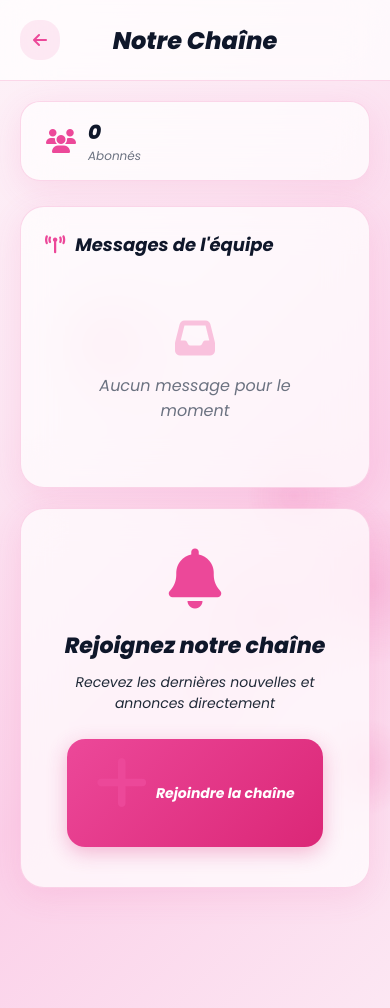
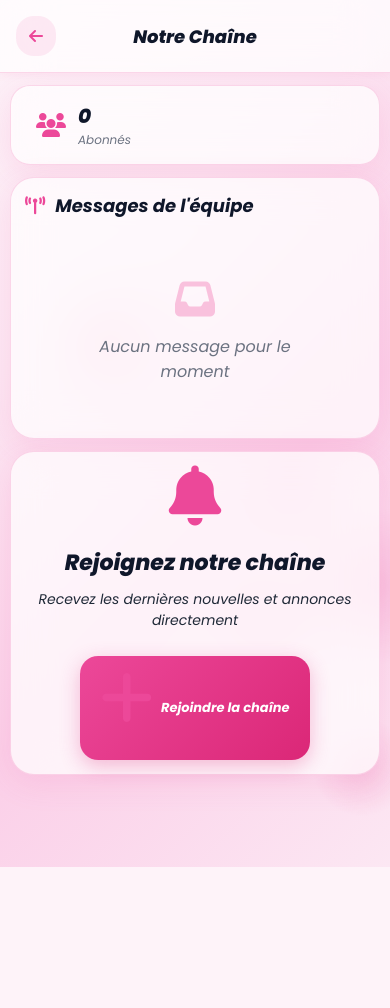
Before and after one commit to fredogary7-rgb/e, a Flask app: page /chaine in a window 390 px wide. After the commit the page ends 867 px from the top, so only its background shows below. Run offline with Flask 3, Linux system fonts and the light colour scheme; data that the repository does not hold is empty.

Commit message:
fix: redirection notification push canal vers /chaine + corrections glissement chaine.html

```diff
--- a/templates/admin_canal.html
+++ b/templates/admin_canal.html
@@ -398,7 +398,7 @@ document.getElementById('sendForm').addEventListener('submit', async function(e)
                 await fetch('/api/push/send-all', {
                     method: 'POST',
                     headers: { 'Content-Type': 'application/json' },
-                    body: JSON.stringify({ title: pushTitle, body: pushBody, tag: 'canal-msg' })
+                    body: JSON.stringify({ title: pushTitle, body: pushBody, tag: 'canal-msg', url: '/chaine' })
                 });
             } catch(e) { console.log('Push non envoyé, mais message OK'); }
 
@@ -425,7 +425,7 @@ async function sendPush() {
         const resp = await fetch('/api/push/send-all', {
             method: 'POST',
             headers: { 'Content-Type': 'application/json' },
-            body: JSON.stringify({ title, body, tag: 'canal-msg' })
+            body: JSON.stringify({ title, body, tag: 'canal-msg', url: '/chaine' })
         });
         if (resp.ok) {
             toast('Notification push envoyée à tous !');
--- a/templates/chaine.html
+++ b/templates/chaine.html
@@ -10,6 +10,11 @@
     <style>
         /* RESET & BASE */
         * { margin:0; padding:0; box-sizing:border-box; font-family:'Poppins',sans-serif; }
+
+        html {
+            scroll-behavior: smooth;
+            scroll-padding-top: 80px;
+        }
 
         :root {
             --bg: linear-gradient(135deg, #fdf2f8 0%, #fce7f3 30%, #fbcfe8 60%, #fce7f3 100%);
@@ -38,11 +43,12 @@
             color: var(--text);
             position: relative;
             overflow-x: hidden;
+            -webkit-overflow-scrolling: touch;
         }
 
         /* PARTICULES */
         .bg-particles { position:fixed; inset:0; z-index:0; pointer-events:none; overflow:hidden; }
-        .particle { position:absolute; border-radius:50%; background:radial-gradient(circle,rgba(236,72,153,0.18),transparent 70%); animation:floatUp linear infinite; }
+        .particle { position:absolute; border-radius:50%; background:radial-gradient(circle,rgba(236,72,153,0.18),transparent 70%); animation:floatUp linear infinite; will-change: transform; }
         .particle:nth-child(1) { width:180px; height:180px; left:5%; top:70%; animation-duration:18s; animation-delay:0s; }
         .particle:nth-child(2) { width:120px; height:120px; left:60%; top:80%; animation-duration:14s; animation-delay:3s; }
         .particle:nth-child(3) { width:200px; height:200px; left:30%; top:75%; animation-duration:22s; animation-delay:6s; }
@@ -61,6 +68,7 @@
             position: sticky;
             top: 0;
             z-index: 100;
+            box-shadow: var(--shadow-sm);
         }
 
         .header-content {
@@ -96,18 +104,26 @@
             background: rgba(236,72,153,0.2);
         }
 
+        .header-spacer {
+            width: 40px;
+        }
+
+        /* CONTAINER */
         .container {
             max-width: 1200px;
             margin: 0 auto;
-            padding: 20px;
+            padding: 24px 20px;
             position: relative;
             z-index: 1;
+            display: flex;
+            flex-direction: column;
+            gap: 20px;
         }
 
+        /* STATS BAR */
         .stats-bar {
             display: flex;
             gap: 15px;
-            margin-bottom: 25px;
         }
 
         .stat-badge {
@@ -121,6 +137,8 @@
             display: flex;
             align-items: center;
             gap: 12px;
+            flex: 1;
+            max-width: 250px;
         }
 
         .stat-badge i {
@@ -148,7 +167,6 @@
             border: 1px solid var(--border);
             border-radius: var(--radius-2xl);
             padding: 24px;
-            margin-bottom: 20px;
             box-shadow: var(--shadow);
         }
 
@@ -157,6 +175,8 @@
             align-items: center;
             justify-content: space-between;
             margin-bottom: 20px;
+            flex-wrap: wrap;
+            gap: 10px;
         }
 
         .card-title {
@@ -276,6 +318,22 @@
             margin-bottom: 25px;
         }
 
+        /* EMPTY STATE */
+        .empty-state {
+            text-align: center;
+            padding: 40px;
+            color: var(--muted);
+        }
+
+        .empty-state i {
+            font-size: 40px;
+            margin-bottom: 15px;
+            color: var(--accent2);
+            opacity: 0.3;
+            display: block;
+        }
+
+        /* BOUTONS */
         .btn {
             display: inline-flex;
             align-items: center;
@@ -290,6 +348,7 @@
             transition: all 0.2s;
             border: none;
             cursor: pointer;
+            -webkit-tap-highlight-color: transparent;
         }
 
         .btn-primary {
@@ -313,8 +372,70 @@
             background: rgba(236,72,153,0.16);
         }
 
+        /* FOOTER ACTION */
+        .footer-action {
+            text-align: center;
+            padding: 10px 0;
+        }
+
+        /* RESPONSIVE */
         @media (max-width: 768px) {
-            .stats-bar { flex-direction: column; }
+            .stats-bar {
+                flex-direction: column;
+            }
+
+            .stat-badge {
+                max-width: 100%;
+            }
+
+            .header {
+                padding: 16px;
+            }
+
+            .header h1 {
+                font-size: 20px;
+            }
+
+            .container {
+                padding: 16px 12px;
+                gap: 16px;
+            }
+
+            .card {
+                padding: 18px;
+            }
+
+            .message-item {
+                padding: 16px;
+            }
+
+            .join-section {
+                padding: 30px 16px;
+            }
+        }
+
+        @media (max-width: 400px) {
+            .header h1 {
+                font-size: 18px;
+            }
+
+            .container {
+                padding: 12px 10px;
+                gap: 12px;
+            }
+
+            .card {
+                padding: 14px;
+            }
+
+            .message-item {
+                padding: 12px;
+            }
+
+            .btn {
+                padding: 12px 20px;
+                font-size: 13px;
+            }
         }
     </style>
 </head>
@@ -332,7 +453,7 @@
                 <i class="fa fa-arrow-left"></i>
             </a>
             <h1>Notre Chaîne</h1>
-            <div style="width: 40px;"></div>
+            <div class="header-spacer"></div>
         </div>
     </div>
 
@@ -394,8 +515,8 @@
                     </div>
                 </div>
                 {% else %}
-                <div style="text-align: center; padding: 40px; color: var(--muted);">
-                    <i class="fa fa-inbox" style="font-size: 40px; margin-bottom: 15px; color: var(--accent2); opacity: 0.3;"></i>
+                <div class="empty-state">
+                    <i class="fa fa-inbox"></i>
                     <p>Aucun message pour le moment</p>
                 </div>
                 {% endfor %}
```
Also changed, not shown: other parts of templates/chaine.html (+29 -5 lines).
